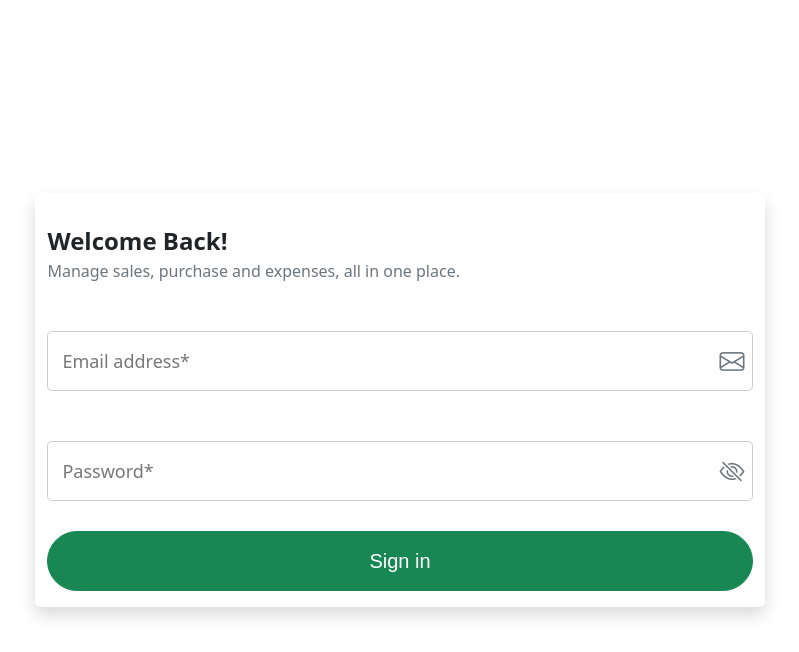
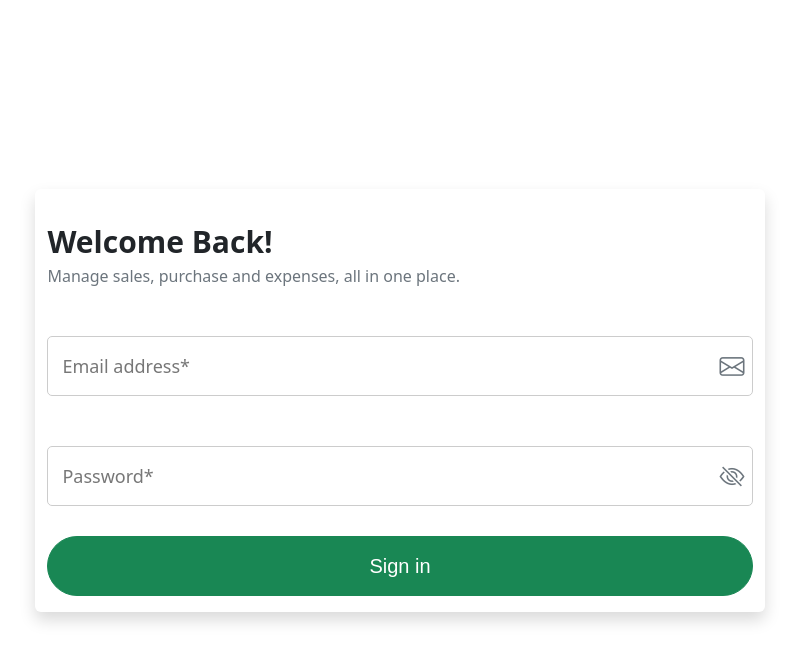
Before and after one commit to ebohsamuel/salesproject, a FastAPI app: page / in a window 1280 px wide. Shown: the top 652 px of the page, without its empty margins (240-1039 px from the left). Run offline with FastAPI, Linux system fonts and the light colour scheme.

Commit message:
updating login.html

```diff
--- a/app/templates/login.html
+++ b/app/templates/login.html
@@ -113,7 +113,7 @@
     <div class="container-fluid d-flex align-items-center justify-content-center" style="height: 100vh; background-color: transparent;">
         <div class="row rounded shadow flex-column" style="background-color: transparent;">
             <div class="col-12 d-flex justify-content-start form-heading" style="margin-top: 30px;">
-                <span class="fs-4 fw-bold text-dark">Welcome Back!</span>
+                <span class="fw-bold text-dark" style="font-size: 30px;">Welcome Back!</span>
             </div>
             <div class="col-12 d-flex justify-content-start mb-5 form-heading">
                 <span class="text-secondary">Manage sales, purchase and expenses, all in one place.</span>
```
